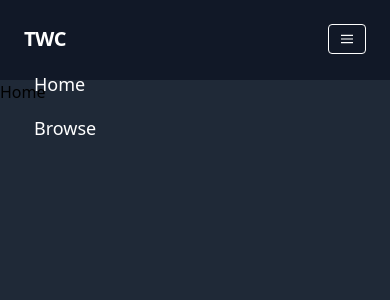
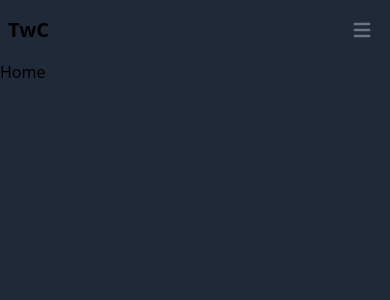
Before and after one commit to alessrdrgz/twc, a Next.js app: page / in a window 390 px wide. Shown: the top 300 px of the page. Built offline with nearby package versions, Linux system fonts and the light colour scheme.

Commit message:
style: changed menu and theme

```diff
--- a/src/components/Header.jsx
+++ b/src/components/Header.jsx
@@ -21,27 +21,39 @@ export default function Header () {
 
   return (
     <header>
-      <nav className="flex flex-wrap items-center justify-between h-20 p-6 bg-gray-900">
-        <Link className="flex items-center flex-shrink-0 mr-6 text-white" href="/">
-          <span className="text-xl font-semibold tracking-tight">TWC</span>
-        </Link>
-        <div className="block lg:hidden">
+      <nav class=" border-gray-200 px-2 sm:px-4 py-2.5 rounded dark:bg-background relative">
+        <div class="container flex flex-wrap items-center justify-between mx-auto">
+          <Link href="https://flowbite.com/" class="flex items-center">
+            <span class="self-center text-xl font-semibold whitespace-nowrap dark:text-secondary">
+              TwC
+            </span>
+          </Link>
           <button
-            className="flex items-center px-3 py-2 text-white border border-white rounded hover:text-sky-300 hover:border-sky-300"
             type="button"
+            class="inline-flex items-center p-2 ml-3 text-sm text-gray-500 rounded-lg md:hidden hover:bg-gray-100 focus:ring-gray-700 dark:text-white dark:hover:bg-bglight dark:focus:ring-gray-600"
             onClick={toggleMenu}
           >
-            <svg className="w-3 h-3 fill-current" viewBox="0 0 20 20" xmlns="http://www.w3.org/2000/svg">
-              <title>Menu</title>
-              <path d="M0 3h20v2H0V3zm0 6h20v2H0V9zm0 6h20v2H0v-2z" />
+            <span class="sr-only">Open main menu</span>
+            <svg
+              class="w-6 h-6"
+              aria-hidden="true"
+              fill="currentColor"
+              viewBox="0 0 20 20"
+              xmlns="http://www.w3.org/2000/svg"
+            >
+              <path
+                fill-rule="evenodd"
+                d="M3 5a1 1 0 011-1h12a1 1 0 110 2H4a1 1 0 01-1-1zM3 10a1 1 0 011-1h12a1 1 0 110 2H4a1 1 0 01-1-1zM3 15a1 1 0 011-1h12a1 1 0 110 2H4a1 1 0 01-1-1z"
+                clip-rule="evenodd"
+              ></path>
             </svg>
           </button>
-        </div>
-        <div className="flex-grow block w-full lg:flex lg:items-center lg:w-auto">
-          <div className="text-lg lg:flex-grow" ref={menu}>
-            {HeaderLinks.map((h) => (
-              <HeaderLink text={h.text} href={h.href} key={h.text} />
-            ))}
+          <div class="hidden w-full md:block  md:w-auto" ref={menu}>
+            <ul class="flex flex-col p-4 mt-4 rounded-lg border md:flex-row md:space-x-8 md:mt-0 md:text-basic md:font-medium md:border-0 dark:bg-background md:dark:bg-background dark:border-background">
+              {HeaderLinks.map((h, i) => (
+                <HeaderLink text={h.text} href={h.href} key={i} />
+              ))}
+            </ul>
           </div>
         </div>
       </nav>
--- a/src/components/HeaderLink.jsx
+++ b/src/components/HeaderLink.jsx
@@ -2,11 +2,13 @@ import Link from 'next/link'
 
 export default function HeaderLink ({ href, text }) {
   return (
-    <Link
-      href={href}
-      className="block pl-2 mt-4 mr-4 text-white border-l-2 hover:text-sky-300 border-l-transparent lg:inline-block lg:mt-0 hover:border-l-sky-300 lg:border-l-0 lg:pl-0 lg:pt-2 lg:border-t-2 lg:border-t-transparent lg:hover:border-t-sky-300"
-    >
-      {text}
-    </Link>
+    <li>
+      <Link
+        href={href}
+        class="block py-2 pl-3 pr-4 text-gray-700 rounded hover:bg-gray-100 md:hover:bg-gray-500 md:border-0 md:hover:text-blue-700 md:p-0 dark:text-gray-400 md:dark:hover:text-terciary md:bg-transparent  dark:hover:bg-zinc-700 dark:hover:text-white md:dark:hover:bg-transparent"
+      >
+        {text}
+      </Link>
+    </li>
   )
 }
--- a/tailwind.config.js
+++ b/tailwind.config.js
@@ -8,7 +8,8 @@ module.exports = {
   theme: {
     extend: {
       colors: {
-        background: '#34363F',
+        background: '#1d1e24',
+        bglight: '#25262e',
         primary: '#7E3C70',
         secondary: '#B25371',
         terciary: '#F2C175'
```
